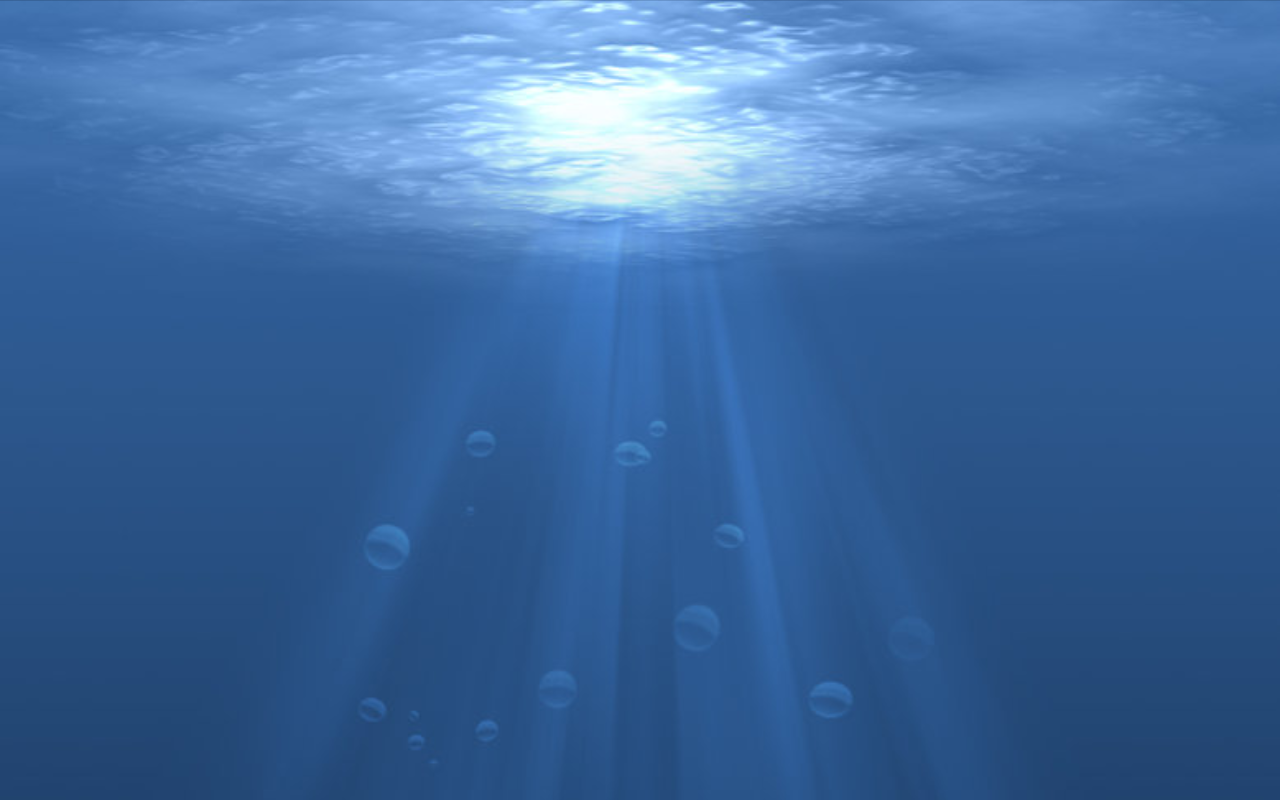
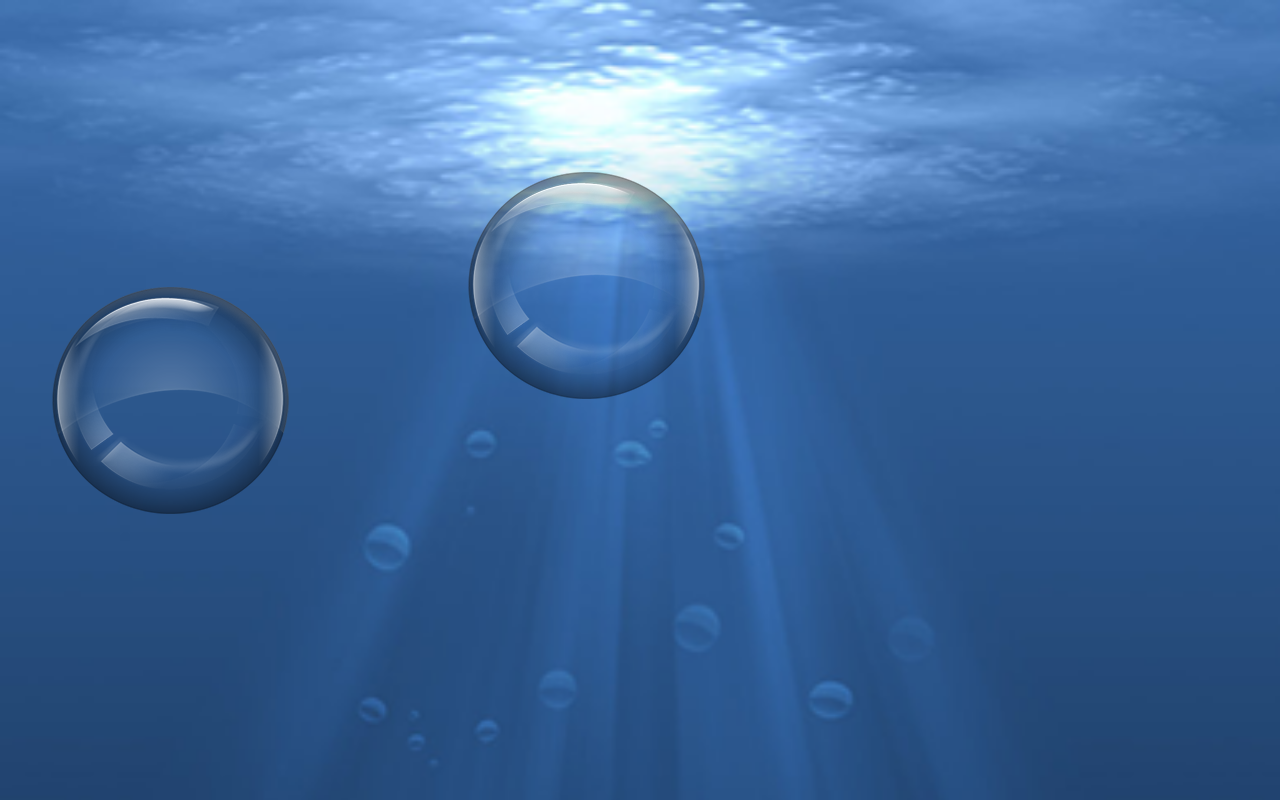
Before and after one commit to wingedeel/parallax-effect, a plain HTML site: page projects/parallax-01/index.html in a window 1280 px wide. Shown: the top 800 px of the page. Drawn offline with Linux system fonts and the light colour scheme.

Commit message:
Reduced size of the bubbles

```diff
--- a/projects/parallax-01/css/style.css
+++ b/projects/parallax-01/css/style.css
@@ -1,7 +1,10 @@
 body{
- height: 2000px;
- background: navy url(../img/deepsea.jpg) top center no-repeat fixed;
+ height: 1000px;
+ background: navy url(../img/deepsea-sml.png) top center no-repeat fixed;
  background-size: cover;
+}
+
+#container{
 }
 
 #bubbles1, #bubbles2{
@@ -11,9 +14,9 @@ body{
  left: 0;
  position: fixed;
  z-index: -1;
- background: url(../img/bubbles1.png) 5% 50% no-repeat;
+ background: url(../img/bubbles-sml.png) 5% 50% no-repeat;
 }
 
 #bubbles2{
- background: url(../img/bubbles3.png) 95% 90% no-repeat;
+ background: url(../img/bubbles-sml.png) 45% 30% no-repeat;
 }
--- a/projects/parallax-01/js/index.js
+++ b/projects/parallax-01/js/index.js
@@ -1,3 +1,6 @@
+// Based on
+// Similar to: https://codepen.io/ravenwilde/pen/ehiny
+
 // Create cross browser requestAnimationFrame method:
 window.requestAnimationFrame = window.requestAnimationFrame
  || window.mozRequestAnimationFrame
```
Also changed, not shown: projects/parallax-01/img/bubbles-sml.png (added), projects/parallax-01/img/deepsea-sml.png (added).
